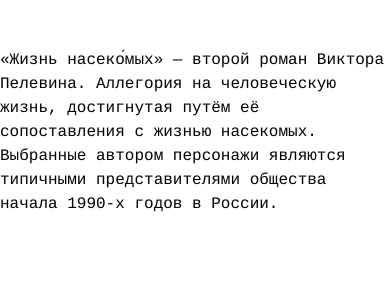
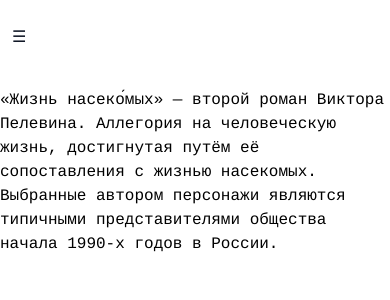
Before and after one commit to Flugel228/it-is-rofls, an Angular app: page / in a window 390 px wide. Shown: the top 300 px of the page. Built offline with nearby package versions, Linux system fonts and the light colour scheme.

Commit message:
feat: Add adaptive navbar

```diff
--- a/src/app/app.module.ts
+++ b/src/app/app.module.ts
@@ -4,6 +4,7 @@
 import { AppRoutingModule } from './app-routing.module';
 import { AppComponent } from './app.component';
 import { NavbarComponent } from './componets/navbar/navbar.component';
+import {NavbarService} from "./services/navbar.service";
 
 @NgModule({
   declarations: [
@@ -14,7 +15,9 @@
     BrowserModule,
     AppRoutingModule
   ],
-  providers: [],
+  providers: [
+    NavbarService
+  ],
   bootstrap: [AppComponent]
 })
 export class AppModule { }
--- a/src/app/componets/navbar/navbar.component.html
+++ b/src/app/componets/navbar/navbar.component.html
@@ -1,7 +1,15 @@
 <nav class="bg-white border-gray-200 dark:bg-gray-900">
   <div class="max-w-screen-lg mx-auto">
     <div class="container-lg py-4">
-      <div class="container-lg hidden w-full md:block md:w-auto" id="navbar-default">
+      <button class="block md:hidden py-2 px-3 text-gray-900 rounded hover:bg-gray-100 md:hover:bg-transparent md:border-0 md:hover:text-blue-700 md:p-0 dark:text-white md:dark:hover:text-blue-500 dark:hover:bg-gray-700 dark:hover:text-white md:dark:hover:bg-transparent"
+              (click)="navbarService.toggle()"
+      >&#9776;
+      </button>
+      <div class=" w-full md:block md:w-auto" id="navbar-default"
+           [ngClass]="{
+               'hidden': !(navbarService.isVisible | async)
+           }"
+      >
         <ul
           class="font-medium flex flex-col p-4 md:p-0 mt-4 border border-gray-100 rounded-lg bg-gray-50 md:flex-row md:space-x-8 rtl:space-x-reverse md:mt-0 md:border-0 md:bg-white dark:bg-gray-800 md:dark:bg-gray-900 dark:border-gray-700">
           <li>
--- a/src/app/componets/navbar/navbar.component.ts
+++ b/src/app/componets/navbar/navbar.component.ts
@@ -1,4 +1,5 @@
 import { Component } from '@angular/core';
+import {NavbarService} from "../../services/navbar.service";
 
 @Component({
   selector: 'app-navbar',
@@ -6,5 +7,6 @@
   styleUrls: ['./navbar.component.sass']
 })
 export class NavbarComponent {
-
+  constructor(public navbarService: NavbarService) {
+  }
 }
--- /dev/null
+++ b/src/app/services/navbar.service.ts
@@ -0,0 +1,17 @@
+import { Injectable } from '@angular/core';
+import {BehaviorSubject} from "rxjs";
+
+@Injectable({
+  providedIn: 'root'
+})
+export class NavbarService {
+  private _isVisible = new BehaviorSubject<boolean>(false)
+
+  toggle() {
+    this._isVisible.next(!this._isVisible.value)
+  }
+
+  get isVisible(): BehaviorSubject<boolean> {
+    return this._isVisible;
+  }
+}
```
